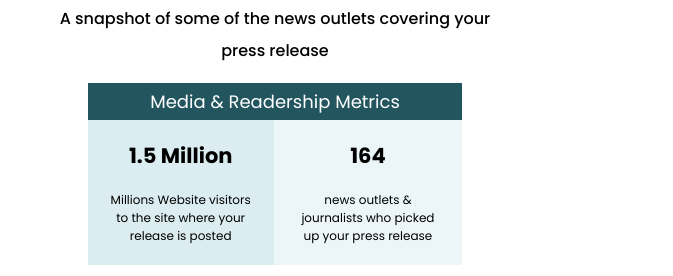
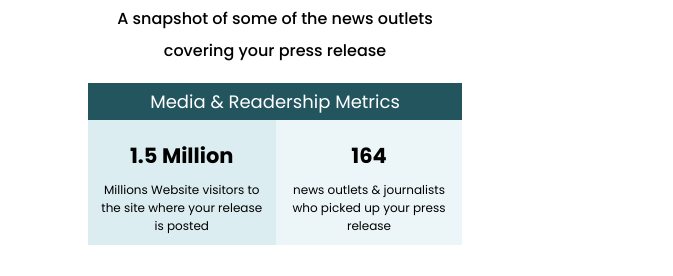
Before and after one commit to kareemmahddi/ali-omar-mail-1, a plain HTML site: page index.html in a window 1280 px wide. Shown: the part 1588-1864 px from the top of the page, without its empty margins (365-1038 px from the left). Drawn offline with Linux system fonts and the light colour scheme.

Commit message:
Update index.html

```diff
--- a/index.html
+++ b/index.html
@@ -319,7 +319,7 @@
     letter-spacing: 0em;
     text-align: center;
     padding: 0 20px;
-">A snapshot of some of the news outlets
+">A snapshot of some of the news outlets <br>
       covering your press release</p>
     <!-- Form  -->
     <table style="border-spacing: 0;">
@@ -357,13 +357,13 @@
         font-family: Poppins;
         font-size: 12px;
         font-weight: 400;
-        padding:20px;
+        padding:10px;
         ">Millions Website visitors to the site where your release is posted</td>
         <td style="background-color: #ECF6F8;
         font-family: Poppins;
         font-size: 12px;
         font-weight: 400;
-        padding:20px;
+        padding:10px;
         ">news outlets & journalists who picked up your press release</td>
       </tr>
     </table>
```
